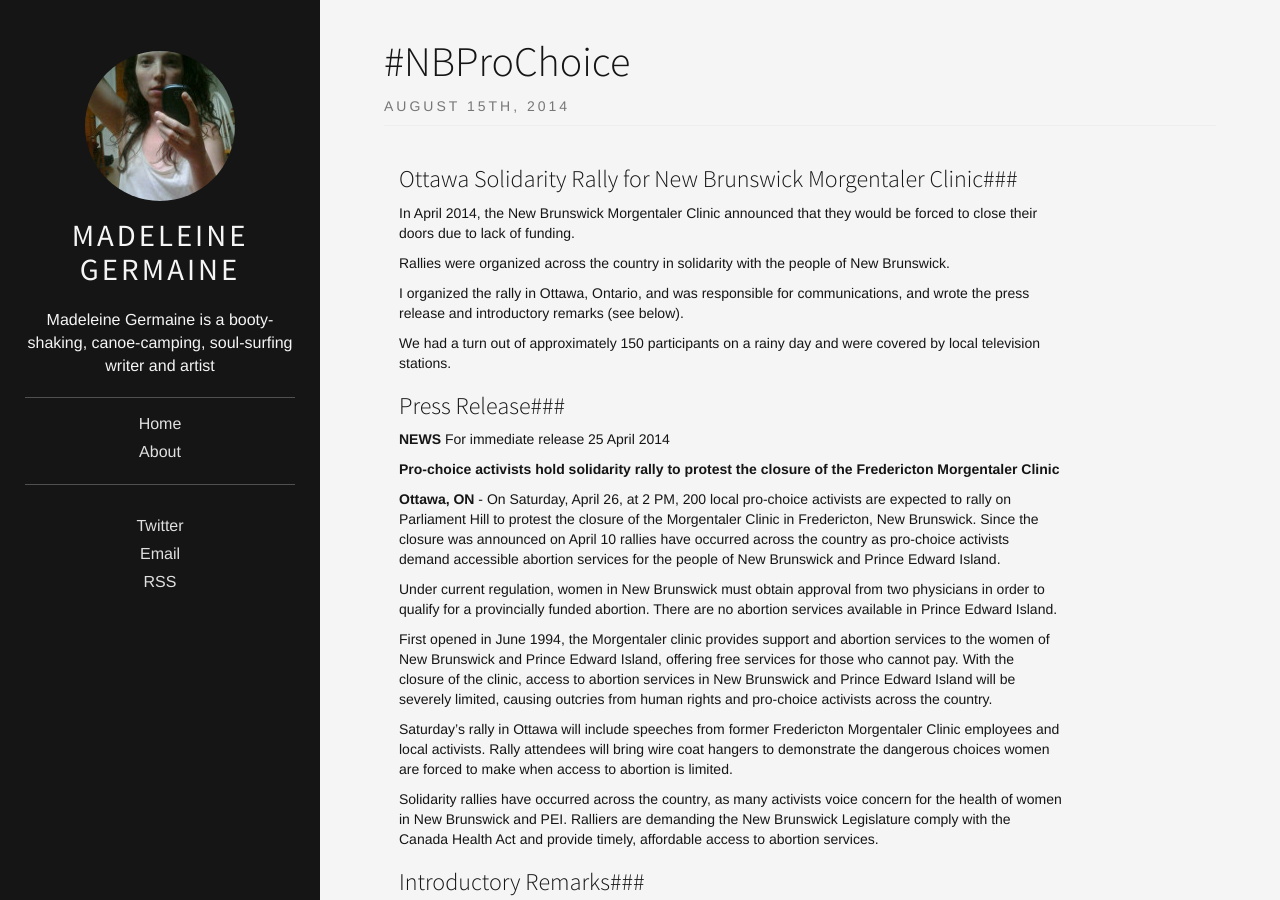
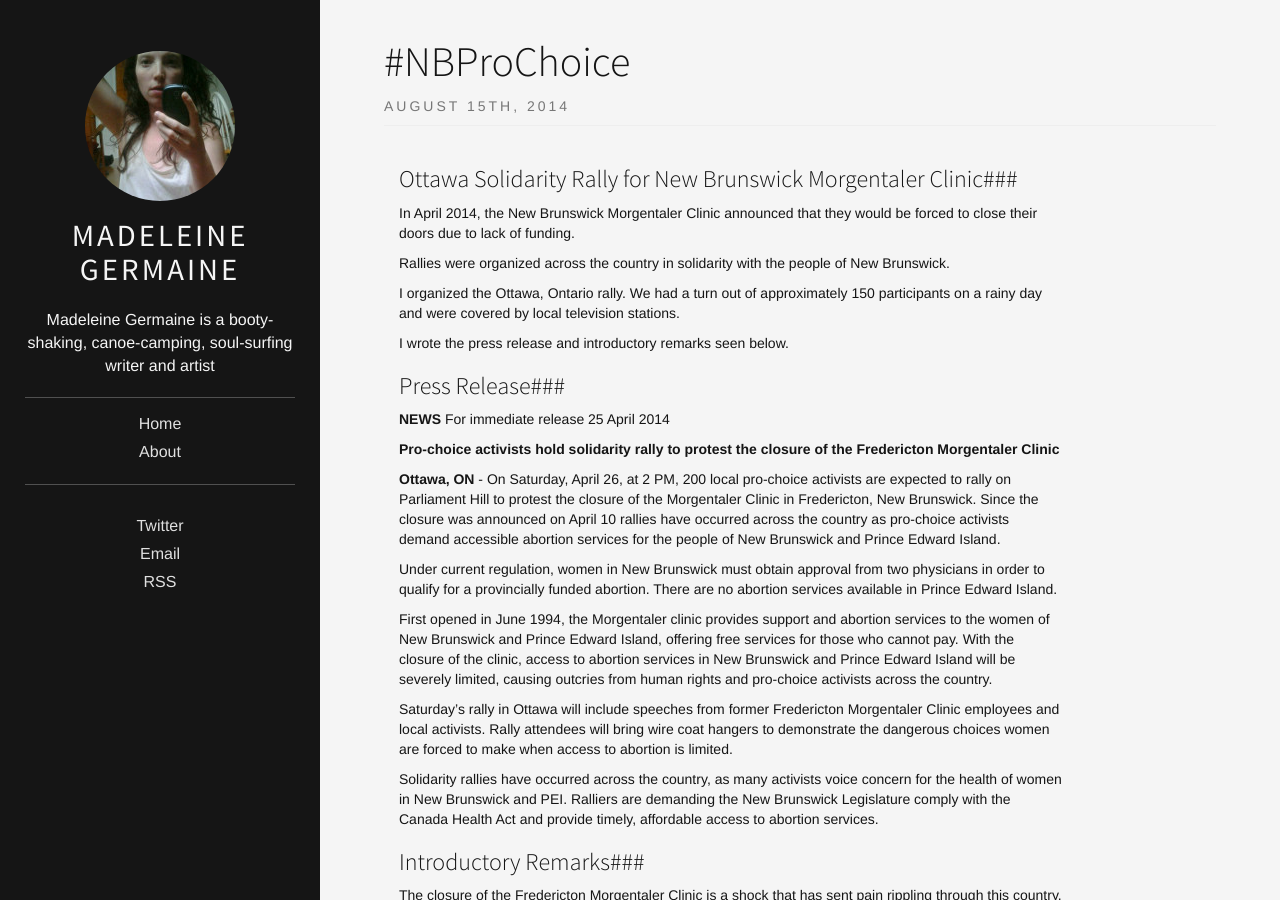
Before and after one commit to madeleinegermaine/madeleinegermaine, a Jekyll site: the page built from _posts/2014-08-15-nbprochoice.md, in a window 1280 px wide and 900 px high. Built offline with Jekyll 4.4.1, drawn with Linux system fonts in a browser that asks for light colours.

Commit message:
Updated 2014-08-15-nbprochoice.md

```diff
--- a/_posts/2014-08-15-nbprochoice.md
+++ b/_posts/2014-08-15-nbprochoice.md
@@ -18,9 +18,9 @@
 
 Rallies were organized across the country in solidarity with the people of New Brunswick.
 
-I organized the rally in Ottawa, Ontario, and was responsible for communications, and wrote the press release and introductory remarks (see below).
+I organized the Ottawa, Ontario rally. We had a turn out of approximately 150 participants on a rainy day and were covered by local television stations.
 
-We had a turn out of approximately 150 participants on a rainy day and were covered by local television stations.
+I wrote the press release and introductory remarks seen below.
 
 ###Press Release###
 
```
